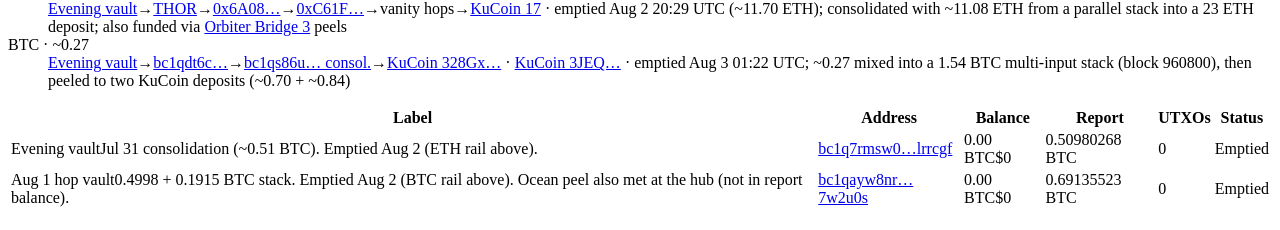
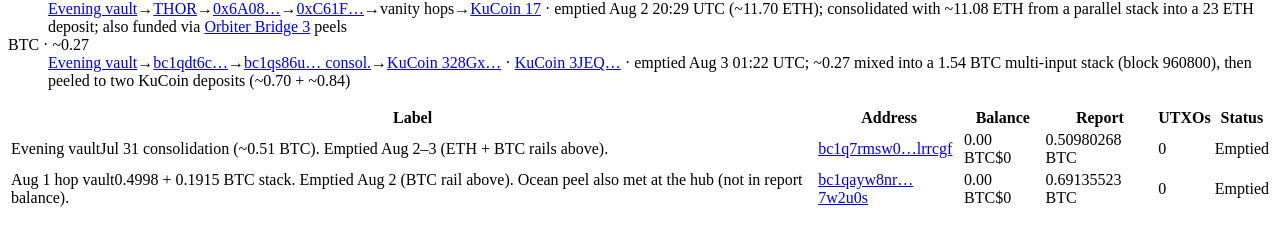
Before and after one commit to SamSamskies/coldcard-hack-tracker, a React (Vite) app: page / in a window 1280 px wide. Shown: the part 4500-4730 px from the top of the page. Built offline with nearby package versions, Linux system fonts and the light colour scheme; no server answers; the HTML template or start-up script is replaced by a standard one.

Commit message:
fix: update incident note for evening vault consolidation
- Revised the note for the evening vault to clarify the date range of the emptying process, specifying it occurred over Aug 2–3 and included both ETH and BTC rails.

```diff
--- a/src/data/incident.ts
+++ b/src/data/incident.ts
@@ -408,7 +408,7 @@ export const CORE_HOLDING_ADDRESSES: readonly HoldingAddress[] = [
     label: 'Evening vault',
     reportBtc: 0.50980268,
     clusterId: 'evening-july31',
-    note: 'Jul 31 consolidation (~0.51 BTC). Emptied Aug 2 (ETH rail above).',
+    note: 'Jul 31 consolidation (~0.51 BTC). Emptied Aug 2–3 (ETH + BTC rails above).',
   },
   {
     address: 'bc1qayw8nrec0vsa5vj4xee4dqhfgztx2gqq7w2u0s',
```
